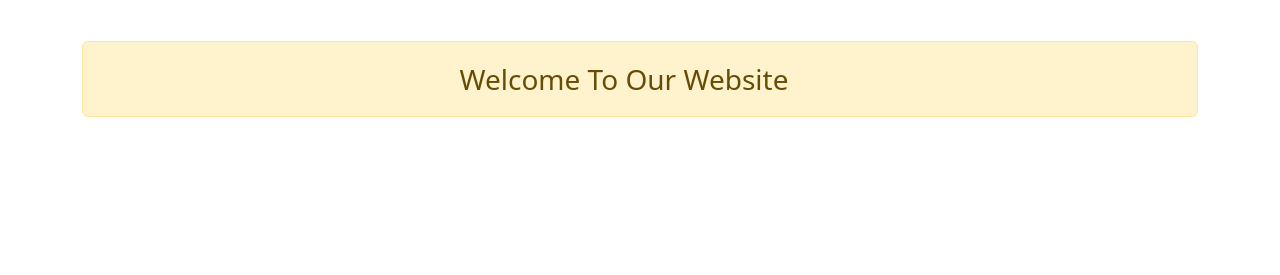
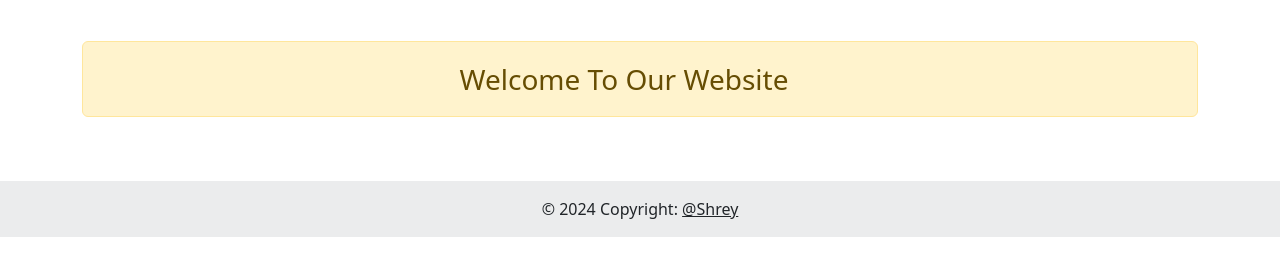
Before and after one commit to Shreyas719/SimpleWebsite, a plain HTML site: page index.html in a window 1280 px wide. Shown: the part 63-338 px from the top of the page. Drawn offline with nearby package versions, Linux system fonts and the light colour scheme.

Commit message:
footer added

```diff
--- a/index.html
+++ b/index.html
@@ -73,6 +73,16 @@
     </div>
     <script src="https://cdn.jsdelivr.net/npm/@popperjs/core@2.11.8/dist/umd/popper.min.js" integrity="sha384-I7E8VVD/ismYTF4hNIPjVp/Zjvgyol6VFvRkX/vR+Vc4jQkC+hVqc2pM8ODewa9r" crossorigin="anonymous"></script>
     <script src="https://cdn.jsdelivr.net/npm/bootstrap@5.3.3/dist/js/bootstrap.min.js" integrity="sha384-0pUGZvbkm6XF6gxjEnlmuGrJXVbNuzT9qBBavbLwCsOGabYfZo0T0to5eqruptLy" crossorigin="anonymous"></script>
+  <footer class="bg-body-tertiary text-center text-lg-start">
+
+
+  <!-- Copyright -->
+  <div class="text-center p-3" style="background-color: rgba(0, 0, 0, 0.05);">
+    © 2024 Copyright:
+    <a class="text-body" href="index.html">@Shrey</a>
+  </div>
+  <!-- Copyright -->
+</footer>
 
     <script
       src="https://kit.fontawesome.com/5558db2d16.js"
```
